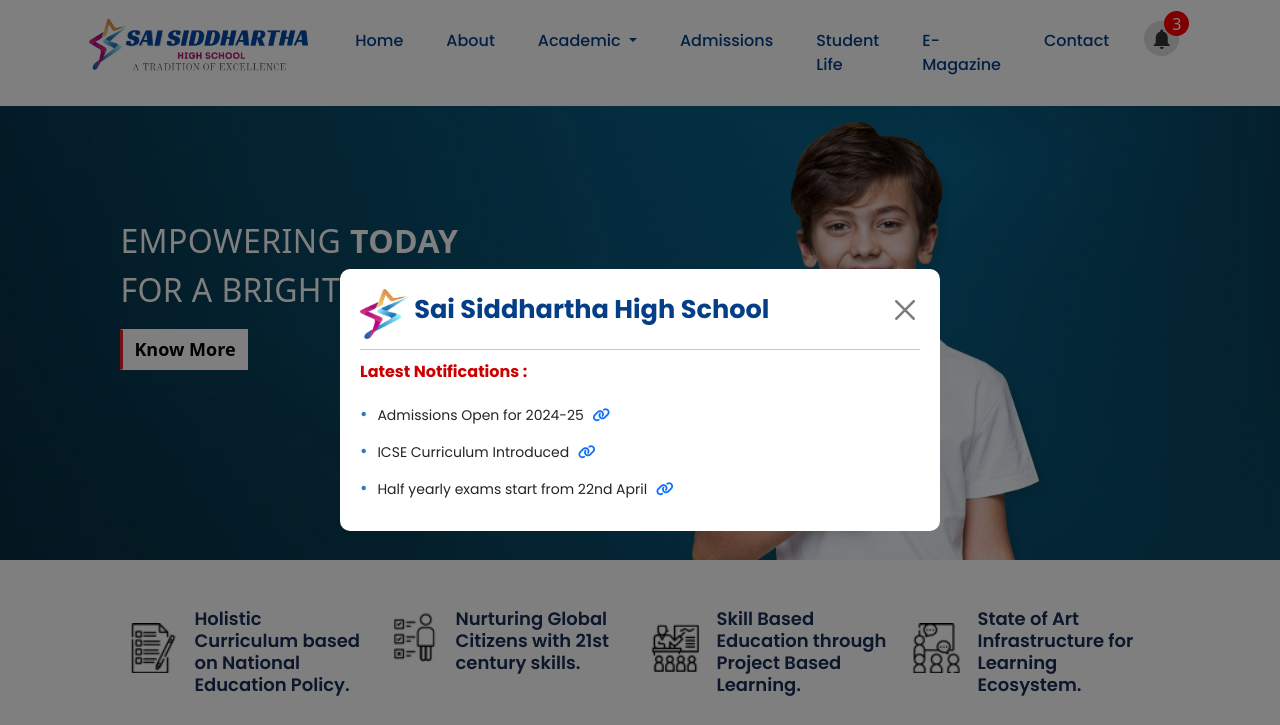
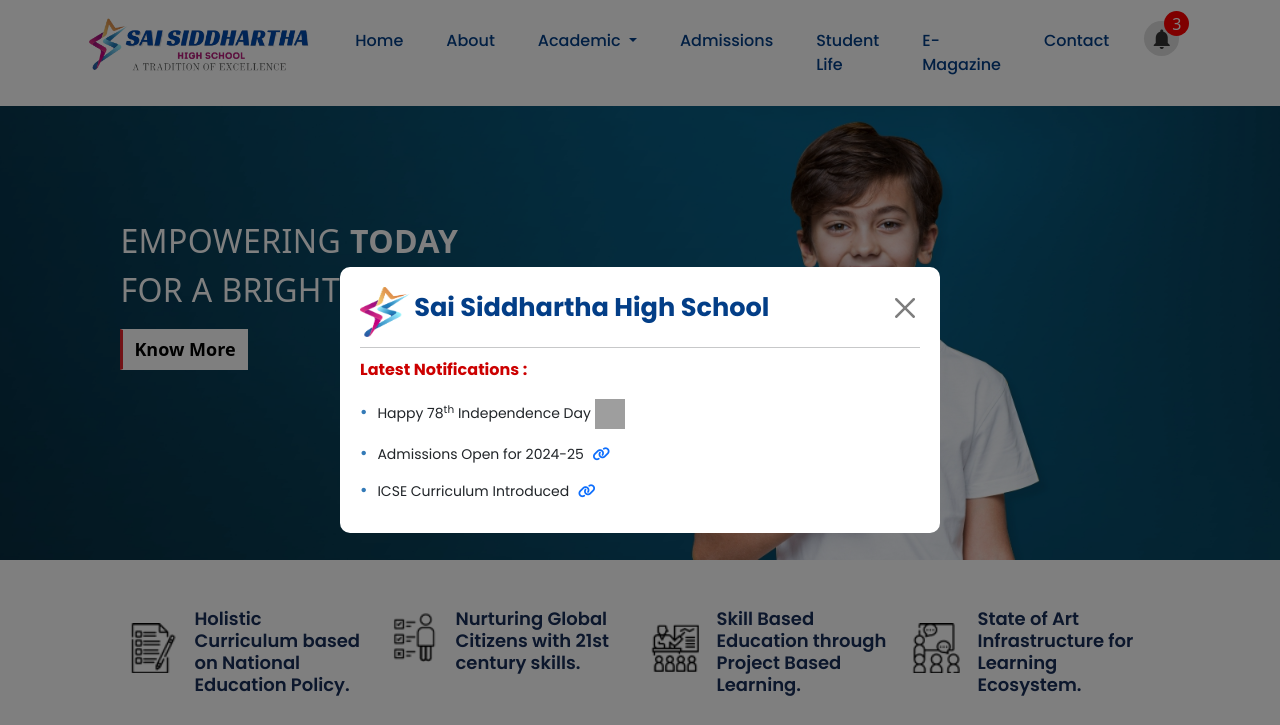
Before and after one commit to dmr565/sidhhartha_1, a plain HTML site: page index.html in a window 1280 px wide. Shown: the top 725 px of the page. Drawn offline with Linux system fonts and the light colour scheme; grey boxes are pictures that could not be loaded.

Commit message:
notification bar

```diff
--- a/index.html
+++ b/index.html
@@ -379,9 +379,10 @@
         <hr>
         <p class="school_notifications">Latest Notifications :</p>
         <ul class="notifications">
+            <li>Happy 78<sup>th</sup> Independence Day <img src="https://img.icons8.com/?size=100&id=esGVrxg9VCJ1&format=png&color=000000" alt="" srcset="" width="30px" height="30px"></li>
             <li>Admissions Open for 2024-25 <a href="enquiry.html" target="_self"><i class="fa-solid fa-link"></i></a></li>
             <li>ICSE Curriculum Introduced <a href="icse.html" target="_self"><i class="fa-solid fa-link"></i></a></li>
-            <li>Half yearly exams start from 22nd April <a href="admission.html" target="_self"><i class="fa-solid fa-link"></i></a></li>
+            <!-- <li>Half yearly exams start from 22nd April <a href="admission.html" target="_self"><i class="fa-solid fa-link"></i></a></li> -->
         </ul>
     </div>
 </div>
```
